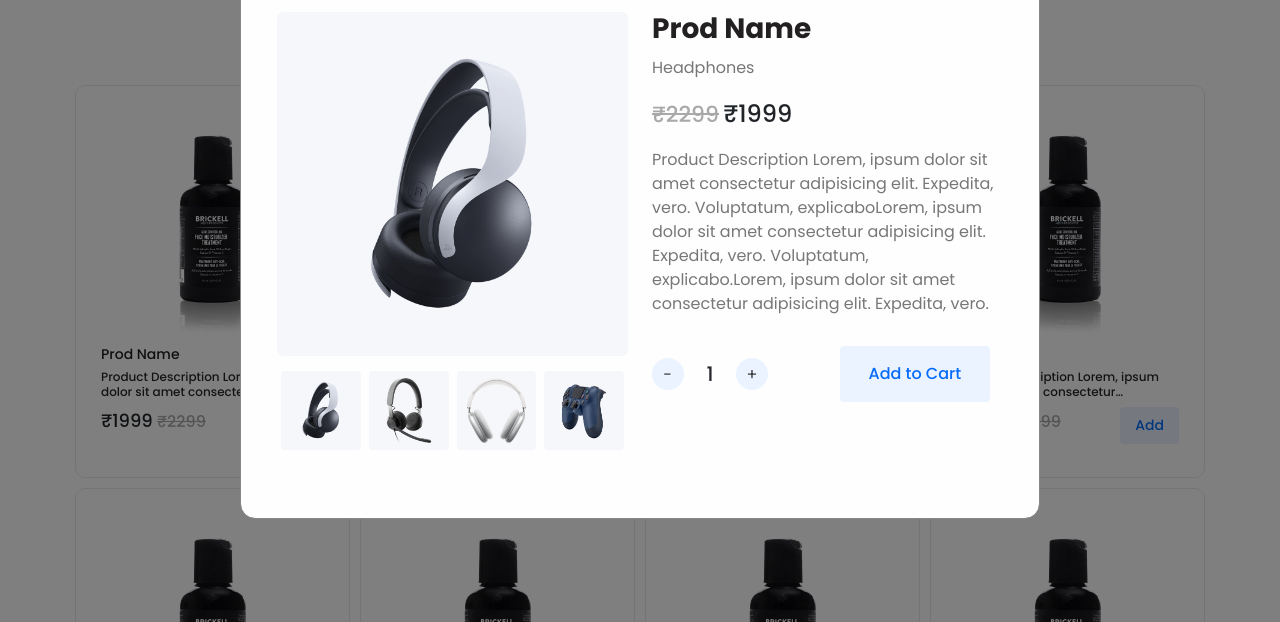
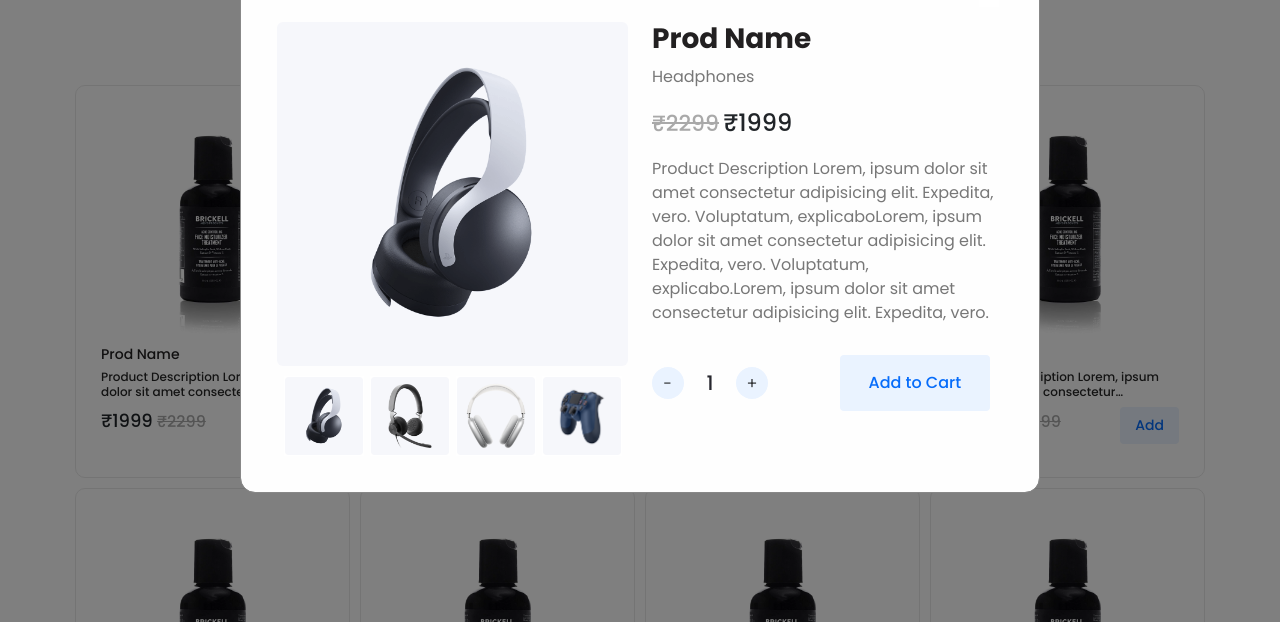
Before and after one commit to mrchishty8126/Buizz.com, a plain HTML site: page home.html in a window 1280 px wide. Both pictures are taken after a click on the picture 212 px from the left and 934 px from the top of the page. Shown: the part 712-1334 px from the top of the page. Drawn offline with nearby package versions, Linux system fonts and the light colour scheme; a web font is replaced by a local one.

Commit message:
Product quick view changes

```diff
--- a/home-responsive.css
+++ b/home-responsive.css
@@ -113,7 +113,7 @@
 
   /* ************ Quick View ************* */
   .prod-info-qk-vw {
-    margin-top: 150px !important;
+    margin-top: 35px !important;
   }
 
   #quickViewModal .quick-vw-pname {
--- a/home.css
+++ b/home.css
@@ -512,7 +512,7 @@ footer {
 #quickViewModal .quick-vw-modal-content {
   background-color: #fefefe;
   margin: auto;
-  padding: 20px 20px 100px !important;
+  padding: 3px 20px 30px !important;
   border: 1px solid #888;
   width: 100%;
   border-radius: 15px;
@@ -586,9 +586,9 @@ footer {
 }
 
 #quickViewModal .carousel-indicators button[data-bs-target] {
-  width: 100px;
-  /* margin-right: 0 !important;
-  margin-left: 0 !important; */
+  height: 100%;
+  z-index: 0 !important;
+  width: 80px;
   border: 0;
   border-top: 10px solid transparent;
   border-bottom: 10px solid transparent;
@@ -599,8 +599,9 @@ footer {
   margin-bottom: 0;
   margin-right: 0;
   margin-left: 0;
-  position: absolute;
-  top: 101%;
+  position: relative;
+  z-index: 0 !important;
+  height: 80px;
 }
 
 .pro-qty {
--- a/home.html
+++ b/home.html
@@ -923,26 +923,6 @@
             <div class="col-md-6">
               <div id="carouselExampleIndicators" class="carousel slide" data-bs-ride="carousel">
 
-                <!-- Thumbnail Images -->
-                <div class="carousel-indicators">
-                  <button type="button" data-bs-target="#carouselExampleIndicators" data-bs-slide-to="0" class="active"
-                    aria-current="true" aria-label="Slide 1">
-                    <img src="images/product-big-01.png" alt="Thumbnail 1" class="d-block w-100 thumbnail-imgs">
-                  </button>
-                  <button type="button" data-bs-target="#carouselExampleIndicators" data-bs-slide-to="1"
-                    class="qk-vw-mid-img-btn" aria-label="Slide 2">
-                    <img src="images/product-big-02.png" alt="Thumbnail 2" class="d-block w-100 thumbnail-imgs">
-                  </button>
-                  <button type="button" data-bs-target="#carouselExampleIndicators" data-bs-slide-to="2"
-                    aria-label="Slide 3">
-                    <img src="images/product-big-03.png" alt="Thumbnail 3" class="d-block w-100 thumbnail-imgs">
-                  </button>
-                  <button type="button" data-bs-target="#carouselExampleIndicators" data-bs-slide-to="3"
-                    aria-label="Slide 4">
-                    <img src="images/product-04.png" alt="Thumbnail 4" class="d-block w-100 thumbnail-imgs">
-                  </button>
-                </div>
-
                 <!-- Carousel Images -->
                 <div class="carousel-inner">
                   <div class="carousel-item active">
@@ -968,6 +948,28 @@
                   <!-- <span class="carousel-control-next-icon" aria-hidden="true"></span>
                  <span class="visually-hidden">Next</span> -->
                 </button>
+
+
+                <!-- Thumbnail Images -->
+                <div class="carousel-indicators">
+                  <button type="button" data-bs-target="#carouselExampleIndicators" data-bs-slide-to="0" class="active"
+                    aria-current="true" aria-label="Slide 1">
+                    <img src="images/product-big-01.png" alt="Thumbnail 1" class="d-block w-100 thumbnail-imgs">
+                  </button>
+                  <button type="button" data-bs-target="#carouselExampleIndicators" data-bs-slide-to="1"
+                    class="qk-vw-mid-img-btn" aria-label="Slide 2">
+                    <img src="images/product-big-02.png" alt="Thumbnail 2" class="d-block w-100 thumbnail-imgs">
+                  </button>
+                  <button type="button" data-bs-target="#carouselExampleIndicators" data-bs-slide-to="2"
+                    aria-label="Slide 3">
+                    <img src="images/product-big-03.png" alt="Thumbnail 3" class="d-block w-100 thumbnail-imgs">
+                  </button>
+                  <button type="button" data-bs-target="#carouselExampleIndicators" data-bs-slide-to="3"
+                    aria-label="Slide 4">
+                    <img src="images/product-04.png" alt="Thumbnail 4" class="d-block w-100 thumbnail-imgs">
+                  </button>
+                </div>
+
               </div>
             </div>
 
--- a/styleSBP.css
+++ b/styleSBP.css
@@ -492,7 +492,7 @@ h3 {
 #quickViewModal .quick-vw-modal-content {
   background-color: #fefefe;
   margin: auto;
-  padding: 20px 20px 80px;
+  padding: 3px 20px 30px;
   border: 1px solid #888;
   width: 100%;
   border-radius: 15px;
@@ -565,9 +565,9 @@ h3 {
 }
 
 #quickViewModal .carousel-indicators button[data-bs-target] {
-  width: 100px;
-  /* margin-right: 0 !important;
-  margin-left: 0 !important; */
+  height: 100%;
+  z-index: 0 !important;
+  width: 80px;
   border: 0;
   border-top: 10px solid transparent;
   border-bottom: 10px solid transparent;
@@ -578,8 +578,9 @@ h3 {
   margin-bottom: 0;
   margin-right: 0;
   margin-left: 0;
-  position: absolute;
-  top: 101%;
+  position: relative;
+  z-index: 0 !important;
+  height: 80px;
 }
 
 .pro-qty {
@@ -1605,7 +1606,7 @@ ul {
 
   /* ************ Quick View ************* */
   .prod-info-qk-vw {
-    margin-top: 150px;
+    margin-top: 35px;
   }
 
   #quickViewModal .quick-vw-pname {
```
Also changed, not shown: mobile-single-business-page.html (+27 -25 lines), single-business-page.html (+56 -60 lines).
